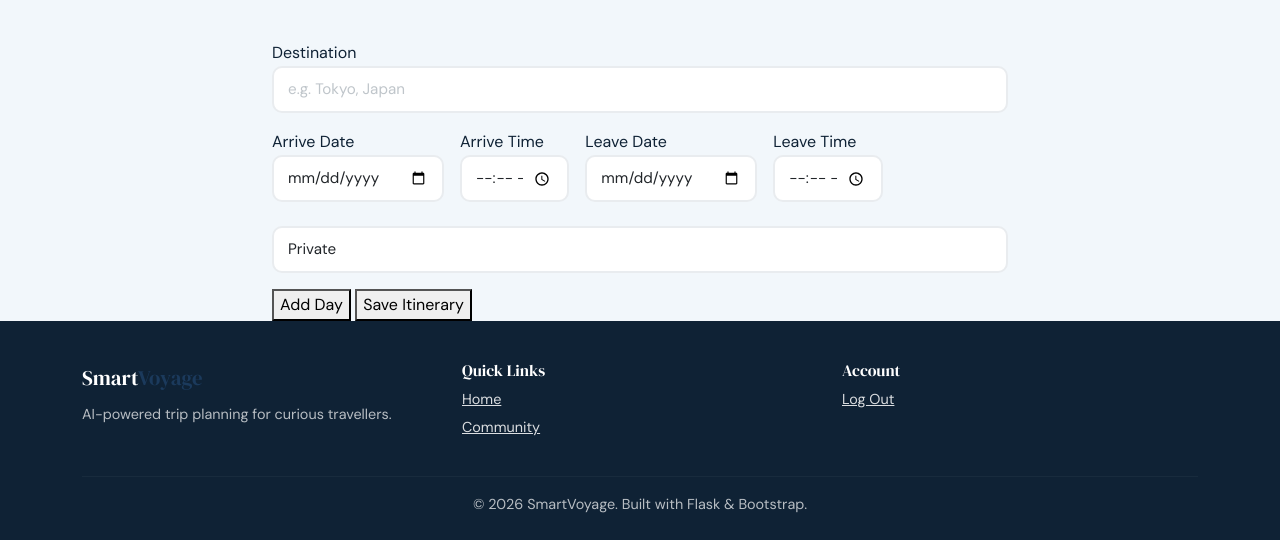
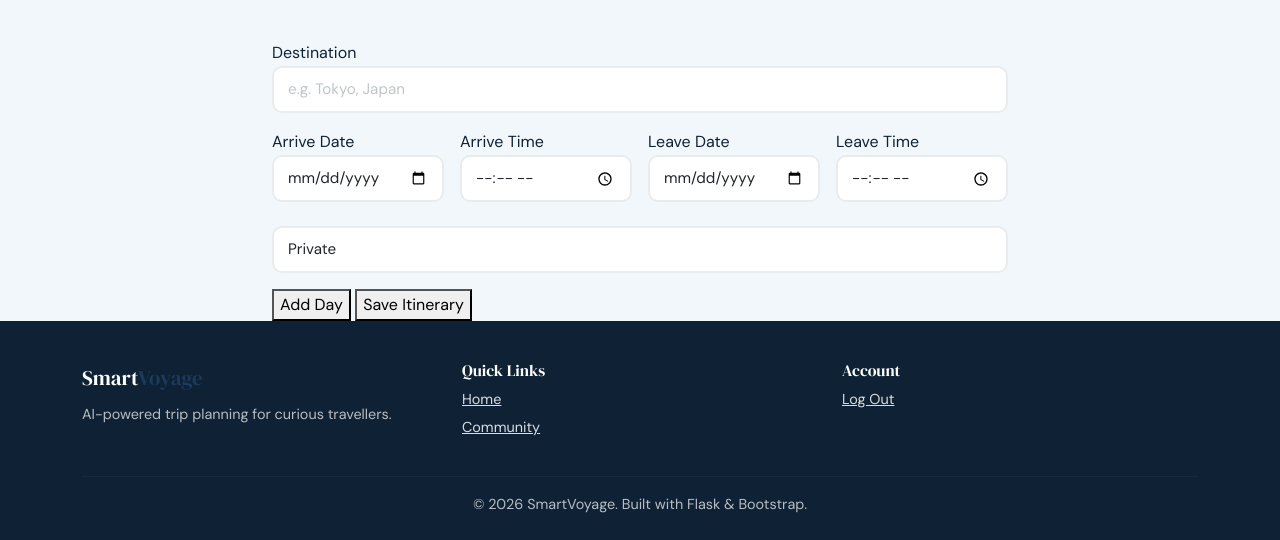
Before and after one commit to sduproy/CITS3403-Project, a Flask app: page /manual_itinerary in a window 1280 px wide. Shown: the part 75-615 px from the top of the page. Run offline with Flask 3, Linux system fonts and the light colour scheme; the visitor is signed in with stand-in values (Sample User, id 1).

Commit message:
fix: time inputs no longer squished on manual and edit itinerary pages

```diff
--- a/templates/edit_itinerary.html
+++ b/templates/edit_itinerary.html
@@ -18,7 +18,7 @@
             <label for="arrive-date">Arrive Date</label>
             <input type="date" id="arrive-date" name="arrive_date" class="form-control tp-input" required>
         </div>
-        <div class="col-md-2 col-6">
+        <div class="col-md-3 col-6">
             <label for="arrive-at">Arrive Time</label>
             <input type="time" id="arrive-at" name="arrive_at" class="form-control tp-input" required>
         </div>
@@ -26,7 +26,7 @@
             <label for="leave-date">Leave Date</label>
             <input type="date" id="leave-date" name="leave_date" class="form-control tp-input" required>
         </div>
-        <div class="col-md-2 col-6">
+        <div class="col-md-3 col-6">
             <label for="leave-at">Leave Time</label>
             <input type="time" id="leave-at" name="leave_at" class="form-control tp-input" required>
         </div>
--- a/templates/manual_itinerary.html
+++ b/templates/manual_itinerary.html
@@ -18,7 +18,7 @@
             <label for="arrive-date">Arrive Date</label>
             <input type="date" id="arrive-date" name="arrive_date" class="form-control tp-input" required>
         </div>
-        <div class="col-md-2 col-6">
+        <div class="col-md-3 col-6">
             <label for="arrive-at">Arrive Time</label>
             <input type="time" id="arrive-at" name="arrive_at" class="form-control tp-input" required>
         </div>
@@ -26,7 +26,7 @@
             <label for="leave-date">Leave Date</label>
             <input type="date" id="leave-date" name="leave_date" class="form-control tp-input" required>
         </div>
-        <div class="col-md-2 col-6">
+        <div class="col-md-3 col-6">
             <label for="leave-at">Leave Time</label>
             <input type="time" id="leave-at" name="leave_at" class="form-control tp-input" required>
         </div>
```
